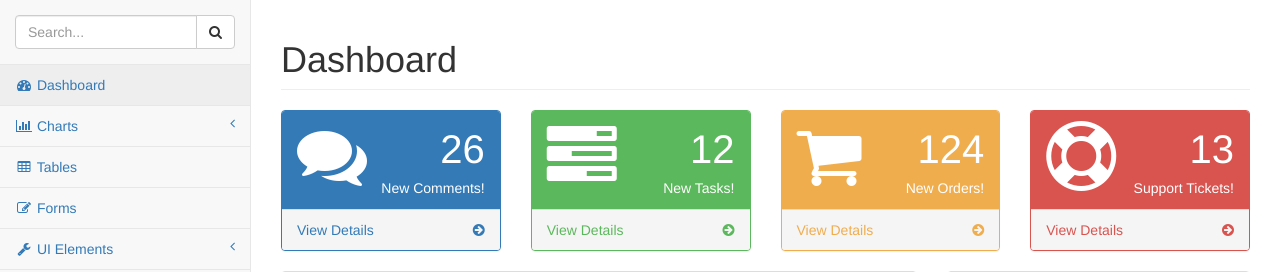
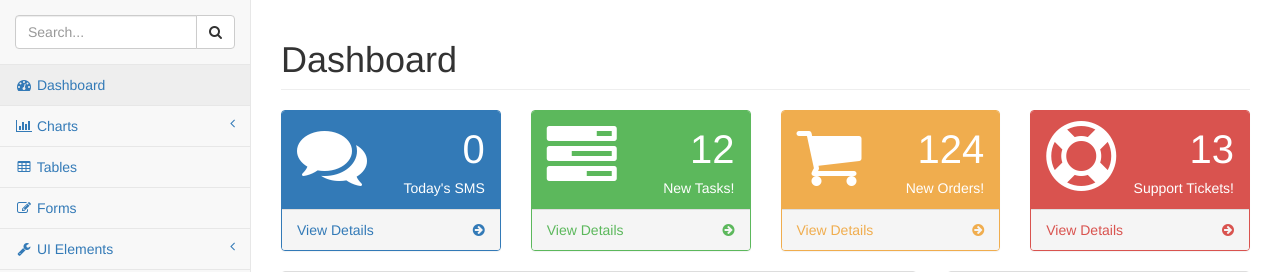
Before and after one commit to mikkujain/data_logger, a Django app: page /dashboard/ in a window 1280 px wide. Shown: the part 51-323 px from the top of the page. Run offline with Django 3.2, Linux system fonts and the light colour scheme; data comes from the database, SQL or seed files in the repository; grey boxes labelled with a size stand in for pictures from a placeholder-image service; some libraries are stand-ins or nearby versions.

Commit message:
Alert_sms

```diff
--- a/devices/models.py
+++ b/devices/models.py
@@ -3,6 +3,8 @@ from __future__ import unicode_literals
 
 from django.db import models
 from django.core.validators import RegexValidator
+# from django.utils.timezone import datetime
+from datetime import date
 
 class Devices(models.Model):
 	device_id = models.IntegerField(unique=True)
@@ -15,6 +17,8 @@ class Ports(models.Model):
 	port_name = models.CharField(max_length=5, unique=True)
 	device = models.ForeignKey(Devices, on_delete=models.CASCADE)
 	alert_level = models.IntegerField()
+
+	unique_together = (("device", "port_name"),)
 
 	def __str__(self):
 		return '{} Alert level'.format(self.port_name, self.alert_level)
@@ -32,8 +36,14 @@ class Mobile(models.Model):
 	phone_number = models.CharField(validators=[phone_regex], max_length=10, blank=True)
 
 
+	def __str__(self):
+		return '{}'.format(self.phone_number)
+
 class Alert(models.Model):
 	data = models.ForeignKey(Data, on_delete=models.CASCADE)
 	to = models.ForeignKey(Mobile, on_delete=models.CASCADE)
 	message = models.TextField()
 	datetime = models.DateTimeField(auto_now_add=True)
+
+	def __str__(self):
+		return '{}'.format(self.data)
--- a/infc/settings.py
+++ b/infc/settings.py
@@ -40,6 +40,7 @@ INSTALLED_APPS = [
     'users',
     'devices',
     'crispy_forms',
+    'django_extensions',
 ]
 
 MIDDLEWARE = [
--- a/templates/dashboard.html
+++ b/templates/dashboard.html
@@ -59,7 +59,7 @@
                         <i class="fa fa-envelope fa-fw"></i> <i class="fa fa-caret-down"></i>
                     </a>
                     <ul class="dropdown-menu dropdown-messages">
-                        {% for a in alert_list %}
+                        {% for a in alert_list|slice:":4" %}
                         <li>
                             <a href="#">
                                 <div>
@@ -366,8 +366,8 @@
                                     <i class="fa fa-comments fa-5x"></i>
                                 </div>
                                 <div class="col-xs-9 text-right">
-                                    <div class="huge">26</div>
-                                    <div>New Comments!</div>
+                                    <div class="huge">{{ alert_list|length }}</div>
+                                    <div>Today's SMS</div>
                                 </div>
                             </div>
                         </div>
--- a/users/views.py
+++ b/users/views.py
@@ -6,12 +6,18 @@ from django.http import HttpResponse
 from django.views.generic import ListView
 from devices.models import *
 
+from datetime import date
+
 class Dashboard(ListView):
 	mode = (Devices, Alert, Mobile)
 	template_name = "dashboard.html"
 
 	def get_queryset(self):
-		queryset = Alert.objects.all()
+		today = date.today()
+		queryset = Alert.objects.filter(datetime__year=today.year, datetime__month=today.month, datetime__day=today.day)
+		# Alert_sms = Alert.objects.filter(date__year=today.year, date__month=today.month, date__day=today.day)
+		# print(Alert_sms)
+		#print(alert_sms)
 		return queryset
 
 	def get_context_data(self, **kwargs):
```
